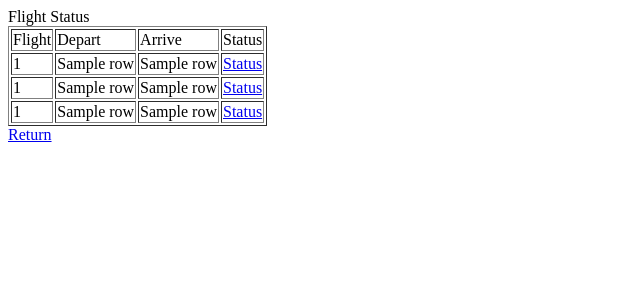
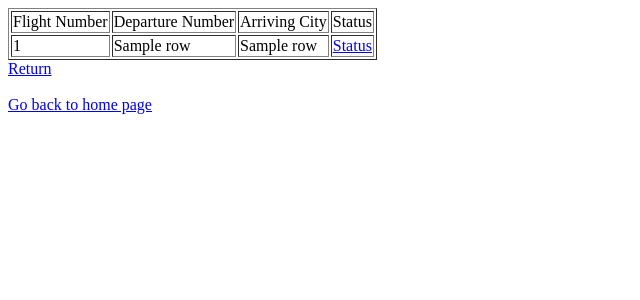
Before and after one commit to chasejohnson3/IowaAirFlask, a Flask app: template templates/flight-link.html in a window 1280 px wide. Shown: the top 300 px of the page, without its empty margins (0-640 px from the left). Run offline with Flask 2, Linux system fonts and the light colour scheme; the template is opened without the code that fills it: most values are stand-ins (such as "Sample title", 1, 10 or a date in 2020).

Commit message:
flight link & notification

```diff
--- a/templates/flight-link.html
+++ b/templates/flight-link.html
@@ -4,44 +4,29 @@
 <form>
     <table border=1>
         <thead>
-        <td>Flight</td>
-        <td>Depart</td>
-        <td>Arrive</td>
+        <td>Flight Number</td>
+        <td>Departure Number</td>
+        <td>Arriving City</td>
         <td>Status</td>
         </thead>
-        Flight Status
+        {% for row in rows %}
         <tr>
             <td>{{row[0]}}</td>
             <td>{{row[1]}}</td>
             <td>{{row[2]}}</td>
             <td><a href="/viewall">Status</a></td>
 
-            <!--<td>{{row["marks"]}}</td>-->
         </tr>
 
-        <tr>
-            <td>{{row[0]}}</td>
-            <td>{{row[1]}}</td>
-            <td>{{row[2]}}</td>
-            <td><a href="/viewall">Status</a></td>
-
-            <!--<td>{{row["marks"]}}</td>-->
-        </tr>
-
-        <tr>
-            <td>{{row[0]}}</td>
-            <td>{{row[1]}}</td>
-            <td>{{row[2]}}</td>
-            <td><a href="/viewall">Status</a></td>
-
-            <!--<td>{{row["marks"]}}</td>-->
-        </tr>
-
-
+        {% endfor %}
     </table>
-
-
 
     <a href="/viewall">Return</a>
 
 </form>
+
+<br>
+<a href="/">Go back to home page</a>
+
+</body>
+</html>
```
Also changed, not shown: Test/main.py (deleted, +0 -124 lines).
